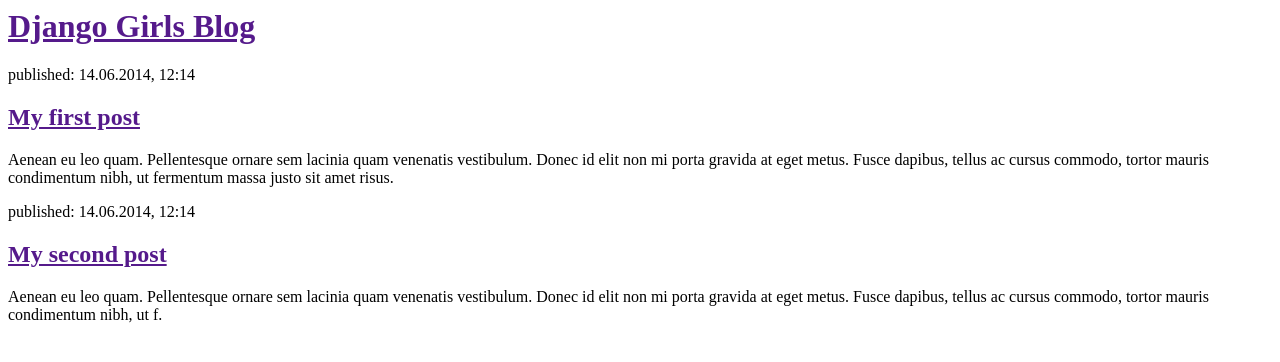
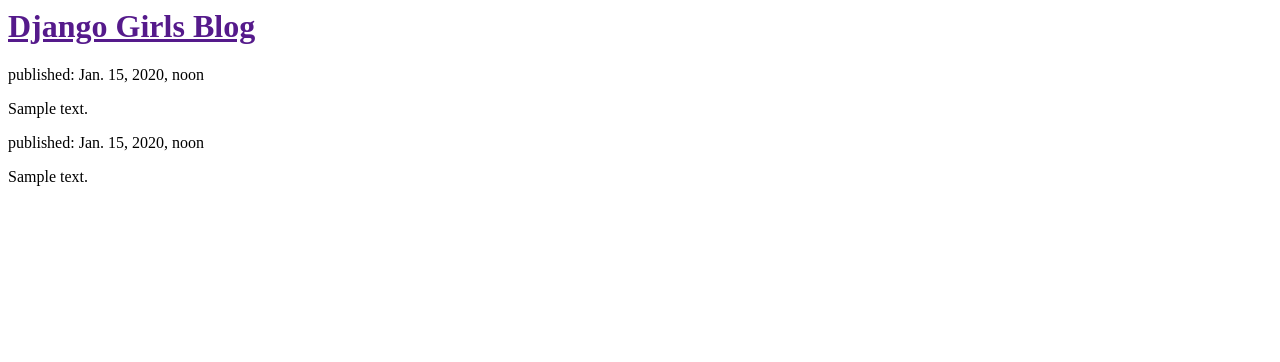
Before and after one commit to FatmaHabib/My-First-Blog, a Django app: template djangogirls/mysite/blog/templates/blog/chat_list.html in a window 1280 px wide. Shown: the top 362 px of the page. Run offline with Django 3.2, Linux system fonts and the light colour scheme; the template is opened without the code that fills it: values that come from a table or form of the project are taken from there, others are empty; tables that the repository leaves empty hold one stand-in row (values such as "Sample post").

Commit message:
no message

```diff
--- a/djangogirls/mysite/blog/templates/blog/chat_list.html
+++ b/djangogirls/mysite/blog/templates/blog/chat_list.html
@@ -8,15 +8,22 @@
     </div>
 
     <div>
-        <p>published: 14.06.2014, 12:14</p>
-        <h2><a href="">My first post</a></h2>
-        <p>Aenean eu leo quam. Pellentesque ornare sem lacinia quam venenatis vestibulum. Donec id elit non mi porta gravida at eget metus. Fusce dapibus, tellus ac cursus commodo, tortor mauris condimentum nibh, ut fermentum massa justo sit amet risus.</p>
+        {% for chat in chats %}
+        <div>
+            <p>published: {{ chat.published_date }}</p>
+            <p>{{ chat.text|linebreaksbr }}</p>
+        </div>
+        {% endfor %}
+
     </div>
 
     <div>
-        <p>published: 14.06.2014, 12:14</p>
-        <h2><a href="">My second post</a></h2>
-        <p>Aenean eu leo quam. Pellentesque ornare sem lacinia quam venenatis vestibulum. Donec id elit non mi porta gravida at eget metus. Fusce dapibus, tellus ac cursus commodo, tortor mauris condimentum nibh, ut f.</p>
+        {% for chat in chats %}
+        <div>
+            <p>published: {{ chat.published_date }}</p>
+            <p>{{ chat.text|linebreaksbr }}</p>
+        </div>
+        {% endfor %}
     </div>
 </body>
 </html>
--- a/djangogirls/mysite/blog/views.py
+++ b/djangogirls/mysite/blog/views.py
@@ -1,5 +1,8 @@
 from django.shortcuts import render
+from django.utils import timezone
+from .models import Chat
 
 # Create your views here.
 def chat_list(request):
-    return render(request, 'blog/chat_list.html', {})
+    chats=Chat.objects.filter(published_date__lte=timezone.now()).order_by('published_date')
+    return render(request, 'blog/chat_list.html',  {'chats': chats})
```
